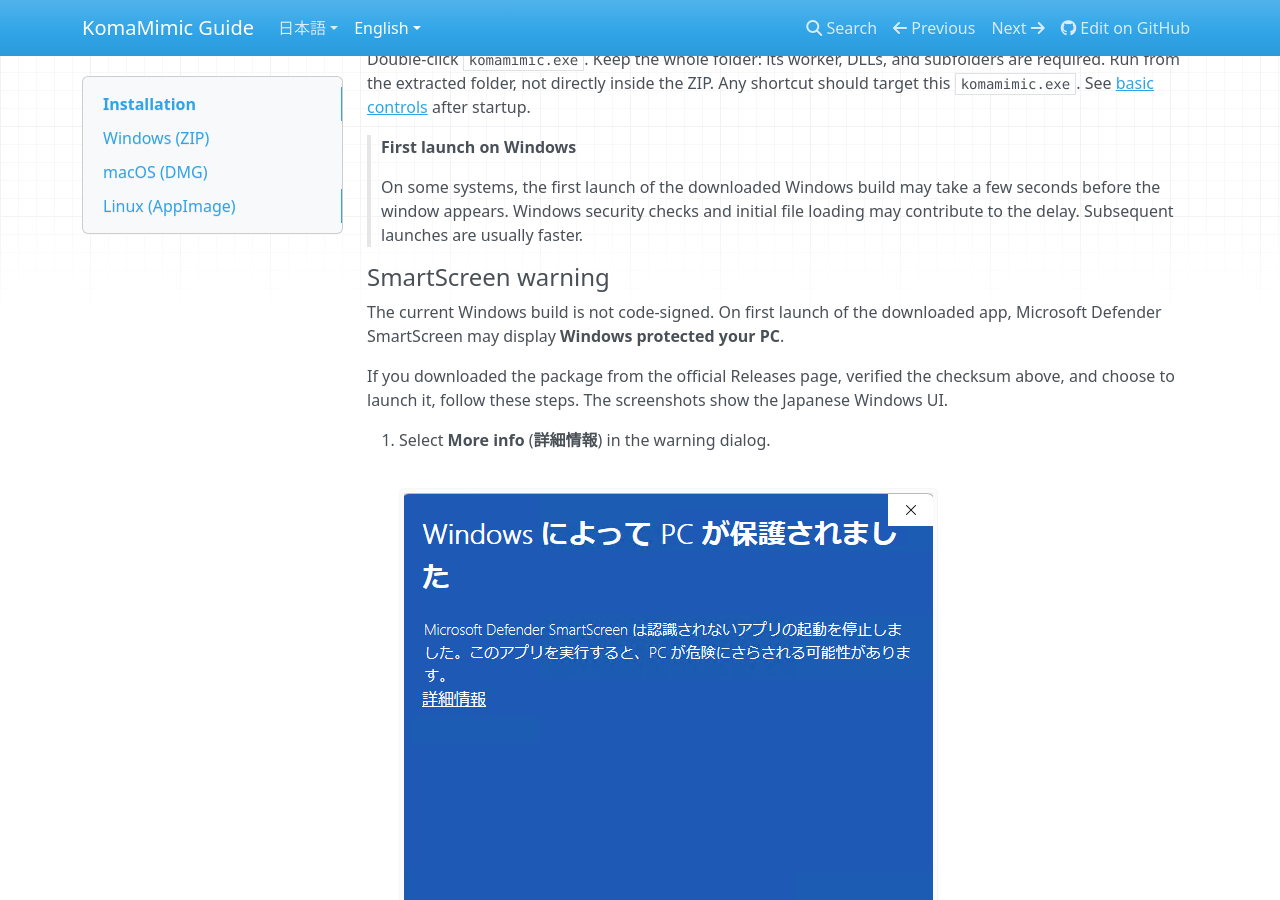
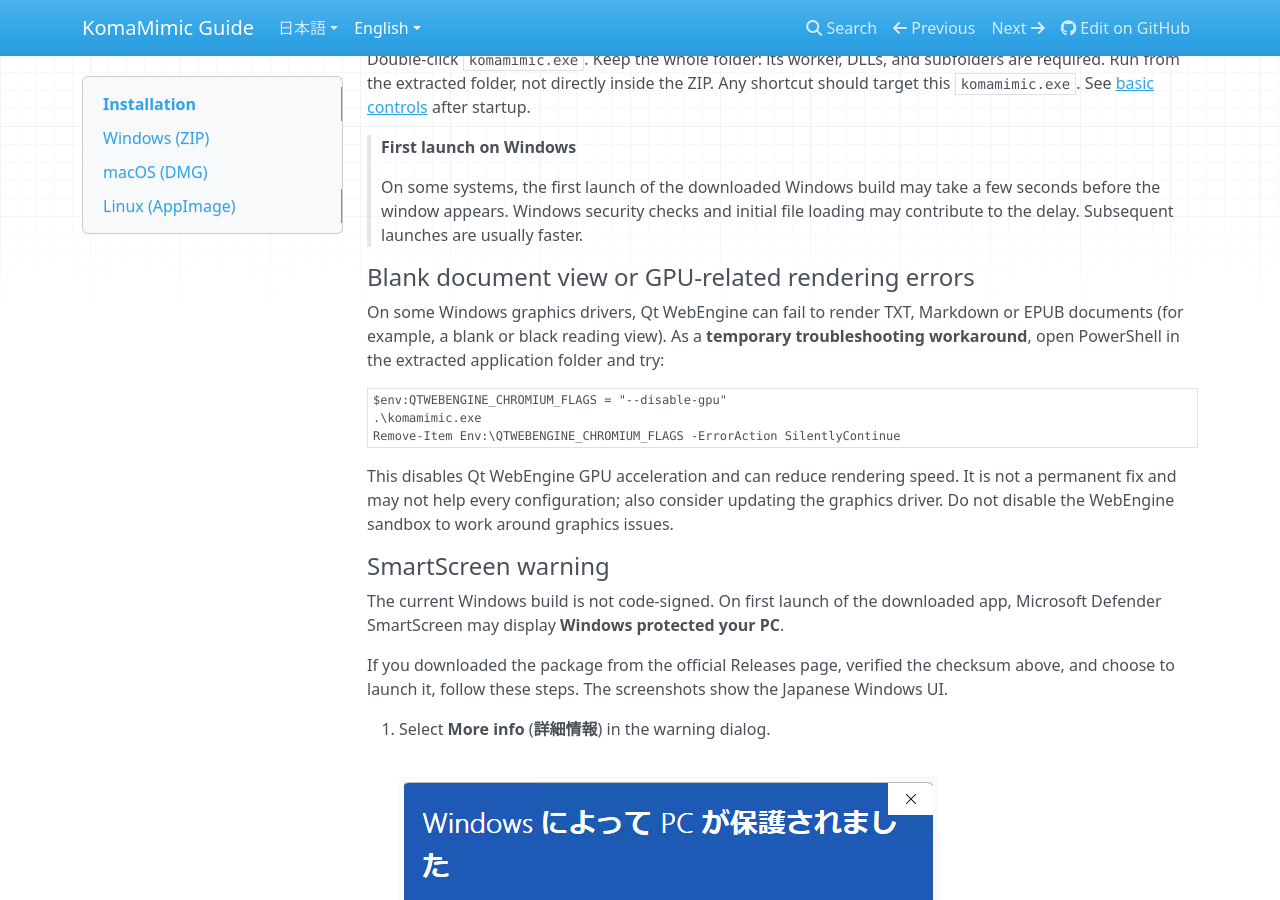
Before and after one commit to asfdrwe/KomaMimic, an MkDocs documentation site: the page built from docs/site/en/user/install.md, in a window 1280 px wide and 900 px high, scrolled down 995 px. Built offline with MkDocs 1.6.1, drawn with Linux system fonts in a browser that asks for light colours; nearby versions of some CDN libraries.

````diff
--- a/docs/site/en/user/install.md
+++ b/docs/site/en/user/install.md
@@ -59,6 +59,24 @@ after startup.
 > **First launch on Windows**
 >
 > On some systems, the first launch of the downloaded Windows build may take a few seconds before the window appears. Windows security checks and initial file loading may contribute to the delay. Subsequent launches are usually faster.
+
+#### Blank document view or GPU-related rendering errors
+
+On some Windows graphics drivers, Qt WebEngine can fail to render TXT,
+Markdown or EPUB documents (for example, a blank or black reading view).
+As a **temporary troubleshooting workaround**, open PowerShell in the extracted
+application folder and try:
+
+```powershell
+$env:QTWEBENGINE_CHROMIUM_FLAGS = "--disable-gpu"
+.\komamimic.exe
+Remove-Item Env:\QTWEBENGINE_CHROMIUM_FLAGS -ErrorAction SilentlyContinue
+```
+
+This disables Qt WebEngine GPU acceleration and can reduce rendering speed.
+It is not a permanent fix and may not help every configuration; also consider
+updating the graphics driver. Do not disable the WebEngine sandbox to work
+around graphics issues.
 
 #### SmartScreen warning
 
````
Also changed, not shown: docs/developer/ci.md (+7 -7 lines), docs/developer/releasing.md (+14 -0 lines), docs/developer/testing.md (+29 -13 lines), docs/site/user/install.md (+17 -0 lines), 2 other files.
